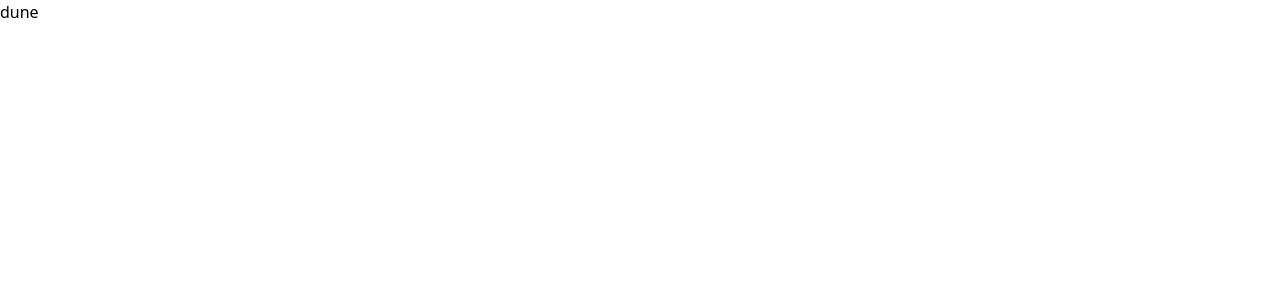
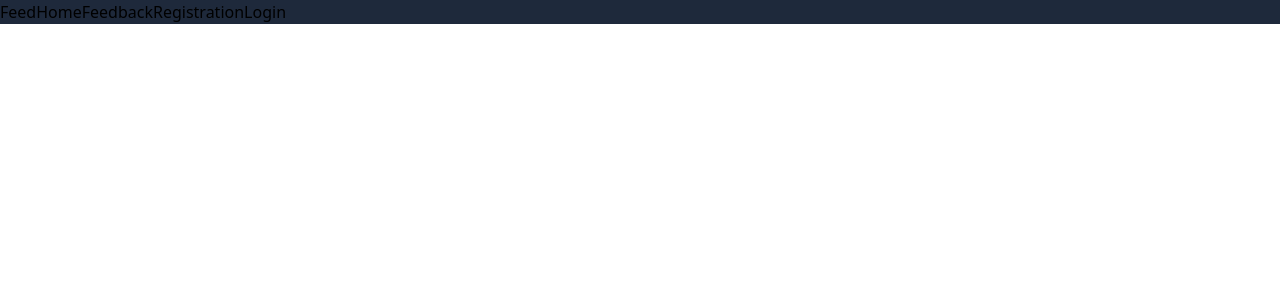
Before and after one commit to johnnybravosvy/FeedbackForm, a React (Vite) app: page /navbar in a window 1280 px wide. Shown: the top 300 px of the page. Built offline with nearby package versions, Linux system fonts and the light colour scheme.

Commit message:
creating components

```diff
--- a/src/App.jsx
+++ b/src/App.jsx
@@ -2,11 +2,13 @@ import { useState } from "react";
 
 import "./App.css";
 import Home from "./components/Home";
+import Navbar from "./components/Navbar";
 
 function App() {
   return (
     <>
       <Home />
+      <Navbar />
       <h1 className="text-5xl font-bold underline">Vite + React</h1>
     </>
   );
--- a/src/components/Home.jsx
+++ b/src/components/Home.jsx
@@ -1,10 +1,15 @@
 import React from "react";
+import { Link } from "react-router-dom";
+import Navbar from "./Navbar";
 
 const Home = () => {
   return (
-    <div>
-      <h1>HELLO WORLD</h1>
-    </div>
+    <>
+      <Navbar />
+      <div>
+        <h1>HELLO WORLD</h1>
+      </div>
+    </>
   );
 };
 
--- a/src/components/Navbar.jsx
+++ b/src/components/Navbar.jsx
@@ -1,12 +1,19 @@
 import React from "react";
+import { Link } from "react-router-dom";
 
 const Navbar = () => {
   return (
-    <div>
-      <ol>
-        <li>dune</li>
-      </ol>
-    </div>
+    <nav className="bg-slate-800 flex ">
+      <div className="left-navbar">
+        <span>Feed</span>
+      </div>
+      <div className="right-navbar">
+        <Link to="/">Home</Link>
+        <Link to="/feedback">Feedback</Link>
+        <Link to="/registration">Registration</Link>
+        <Link to="/login">Login</Link>
+      </div>
+    </nav>
   );
 };
 
```
